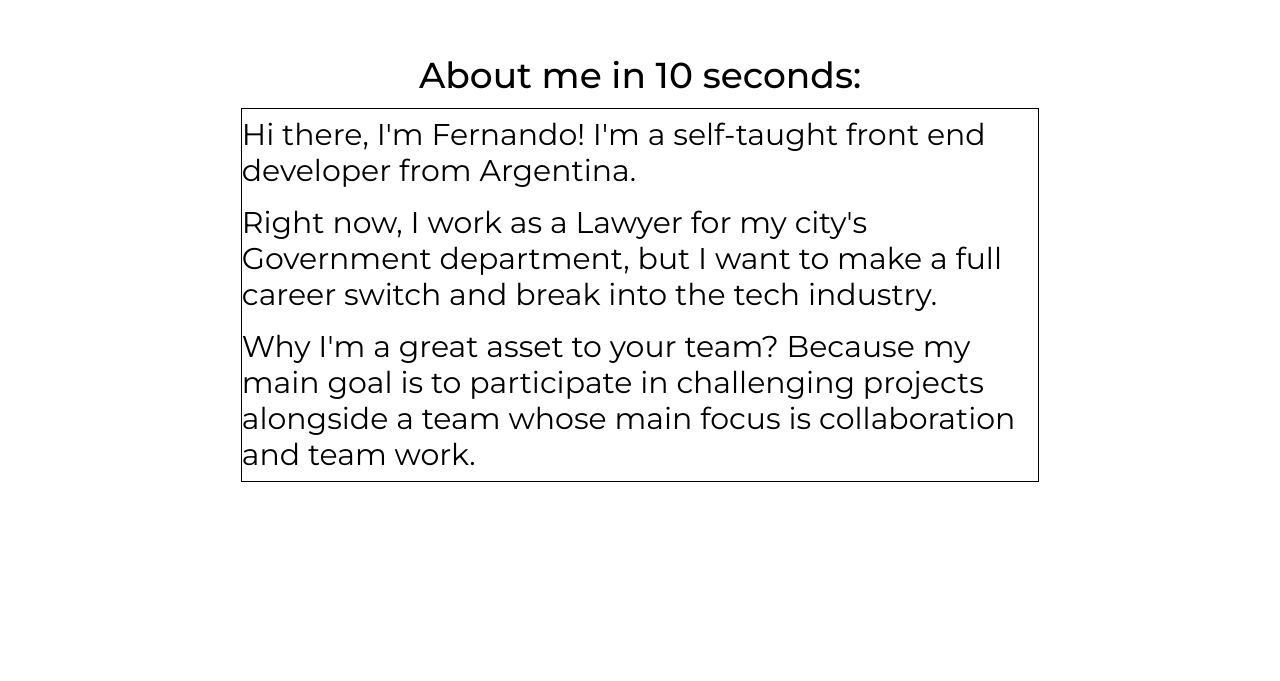
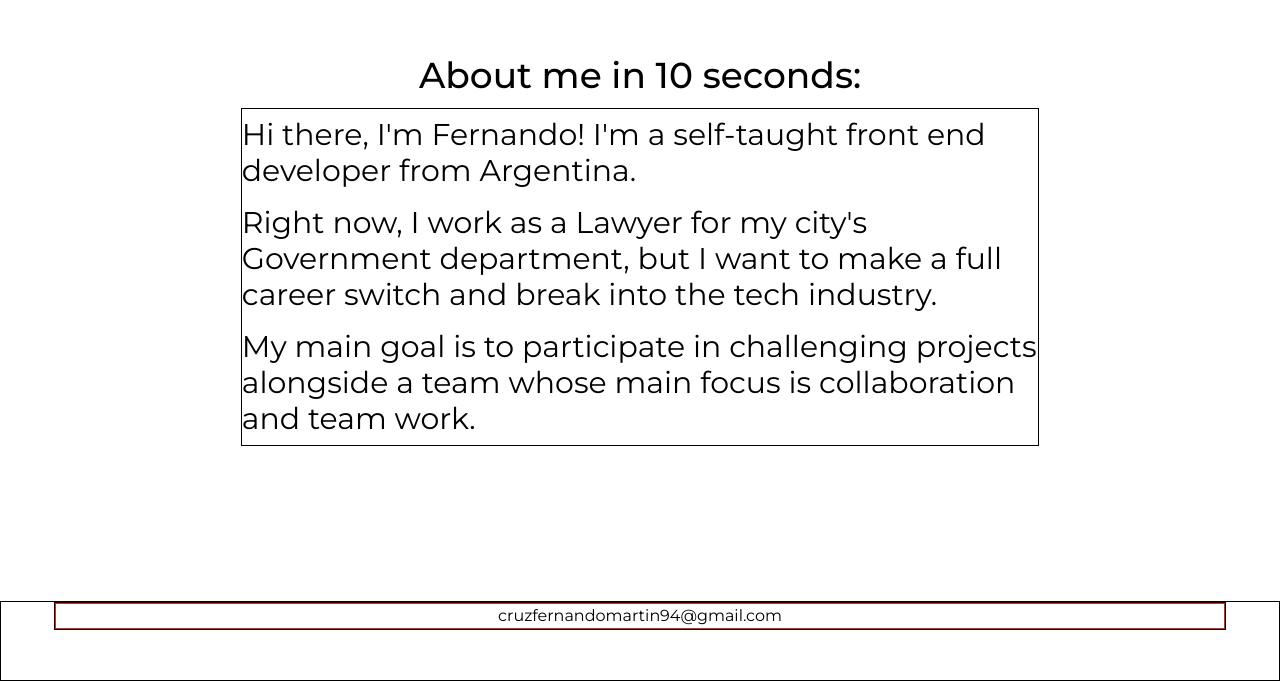
Before and after one commit to CruzFM/fernandocruz, a React (Create React App) app: page / in a window 1280 px wide. Shown: the part 839-1520 px from the top of the page. Before the commit the page ends 1480 px from the top, so only its background shows below. Built offline with nearby package versions, Linux system fonts and the light colour scheme.

Commit message:
footer added. footer styling initialized

```diff
--- a/src/App.css
+++ b/src/App.css
@@ -81,6 +81,10 @@ button{
   color: white;
 }
 
-.h-75vh{
-  height: 75vh;
+.h-65vh{
+  height: 65vh;
 }
+
+.h-70vh{
+  height: 70vh;
+}
--- a/src/App.js
+++ b/src/App.js
@@ -2,9 +2,6 @@
 import './App.css';
 import React from "react"
 import Header from "./components/Header/Header"
-import Hero from "./components/Hero"
-import AboutMe from "./components/AboutMe"
-import Footer from "./components/Footer"
 import TestComponent from "./components/TestComponent/TestComponent"
 import Home from './components/Home/Home'
 import Projects from './components/Projects/Projects'
@@ -12,6 +9,7 @@ import Skills from './components/Skills/Skills'
 
 import {Routes, Route} from 'react-router-dom';
 import Error404 from './components/Error404/Error404';
+import { Footer } from './components/Footer/Footer';
 
 function App() {
   // console.log("renderized")
@@ -34,6 +32,8 @@ function App() {
         <Route path='/*' element={<Error404 />} />
       </Routes>
 
+      <Footer />
+
       {/* <TestComponent /> */}
       {/* <Hero darkMode={darkMode}/>
       <Projects darkMode={darkMode} />
--- a/src/components/Footer.js
+++ /dev/null
@@ -1,38 +0,0 @@
-import React from "react"
-import linkedinLogo from "../images/linkedinLogo.png"
-import githubLogo from "../images/githubLogo.png"
-import whatsappLogo from "../images/whatsappLogo.png"
-import gmailLogo from "../images/gmailLogo.png"
-
-export default function Footer(){
-    return (
-      <footer className="footer">
-        <h2 className="footer--title"> Let's get in touch! </h2>
-        <ul className="footer--elements">
-          <li className="footer--elements_item">
-            <a href="https://www.linkedin.com/in/cruzfernandomartin/">
-              <img src={linkedinLogo} alt="LinkedIn" />
-            </a>
-          </li>
-
-          <li className="footer--elements_item">
-            <a href="https://github.com/CruzFM/">
-              <img src={githubLogo} alt="Github" />
-            </a>
-          </li>
-
-          <li className="footer--elements_item">
-            <a href="https://wa.me/5491137902453">
-              <img src={whatsappLogo} alt="WhatsApp" />
-            </a>
-          </li>
-
-          <li className="footer--elements_item">
-            <a href="mailto:cruzfernandomartin94@gmail.com">
-              <img src={gmailLogo} alt="Gmail" />
-            </a>
-          </li>
-        </ul>
-      </footer>
-    );
-}
--- /dev/null
+++ b/src/components/Footer/Footer.jsx
@@ -0,0 +1,11 @@
+export const Footer = ()=>{
+    return(
+        <footer className="h-20 border border-solid border-black dark:bg-gray-900 dark:text-white">
+            <div className="border border-solid border-black mx-auto my-0 w-11/12 flex flex-col content-center">
+                <a href="mailto:cruzfernandomartin94@gmail.com" className="text-center border border-solid border-red-600">
+                    cruzfernandomartin94@gmail.com
+                </a>
+            </div>
+        </footer>
+    )
+}
--- a/src/components/Header/Header.jsx
+++ b/src/components/Header/Header.jsx
@@ -6,7 +6,6 @@ import sun from "../../images/sun.png";
 import moon from "../../images/luna.png";
 
 //components
-import { Link } from 'react-router-dom'
 import DesktopNavbar from "./DesktopNavbar";
 import MobileNavbar from "./MobileNavbar";
 
--- a/src/components/Home/Home.jsx
+++ b/src/components/Home/Home.jsx
@@ -7,7 +7,7 @@ export default function Home(){
                 <div className="flex w-10/12 mx-auto my-0 flex-col items-center justify-center md:flex-row-reverse md:h-screen border-solid border-white border md:justify-between">
 
                     <div className='w-full  border-solid border-white border p-10'>
-                        <h1 className='text-3xl md:text-7xl text-center md:text-left'>Fernando Cruz </h1>
+                        <h1 className='text-3xl md:text-7xl text-center md:text-left'> <strong>Fernando Cruz</strong></h1>
                         <p className='text-2xl md:text-5xl text-center md:text-left'>Front End Dev</p>
                     </div>
                     <div className="py-3 border-solid border-white border w-full flex items-center justify-center">
@@ -17,16 +17,15 @@ export default function Home(){
                 </div>
             </section>
 
-            <section className='h-75vh   my-0 mx-auto aboutMe'>
-                <div className="flex h-75vh w-10/12 mx-auto my-0 flex-col items-center border-solid border-white border ">
+            <section className='h-70vh  my-0 mx-auto aboutMe'>
+                <div className="flex h-70vh  w-10/12 mx-auto my-0 flex-col items-center border-solid border-white border ">
                     <div className="py-3 border-solid border-white border w-full flex items-center justify-center">
                         <h2 className='text-3xl md:text-4xl font-medium text-center'>About me in 10 seconds:</h2>
                     </div>
                     <div className=' border-black border w-full  md:w-3/4'>
                         <p className='py-2 text-base md:text-3xl'>Hi there, I'm Fernando! I'm a self-taught front end developer from Argentina.</p>
                         <p className='py-2 text-base md:text-3xl'>Right now, I work as a Lawyer for my city's Government department, but I want to make a full career switch and break into the tech industry.</p>
-                        {/* <p className='py-2 text-base md:text-lg'>But you may wonder, why? Why switch careers after a short, but succesful career as a Lawyer? Well, it's because technology has something that you can't find in laws: it evolves according to our imagination, our dreams, our needs, and it evolves REALLY fast.</p> */}
-                        <p className='py-2 text-base md:text-3xl'>Why I'm a great asset to your team? Because my main goal is to participate in challenging projects alongside a team whose main focus is collaboration and team work.</p>
+                        <p className='py-2 text-base md:text-3xl'>My main goal is to participate in challenging projects alongside a team whose main focus is collaboration and team work.</p>
                     </div>
                 </div>
 
```
